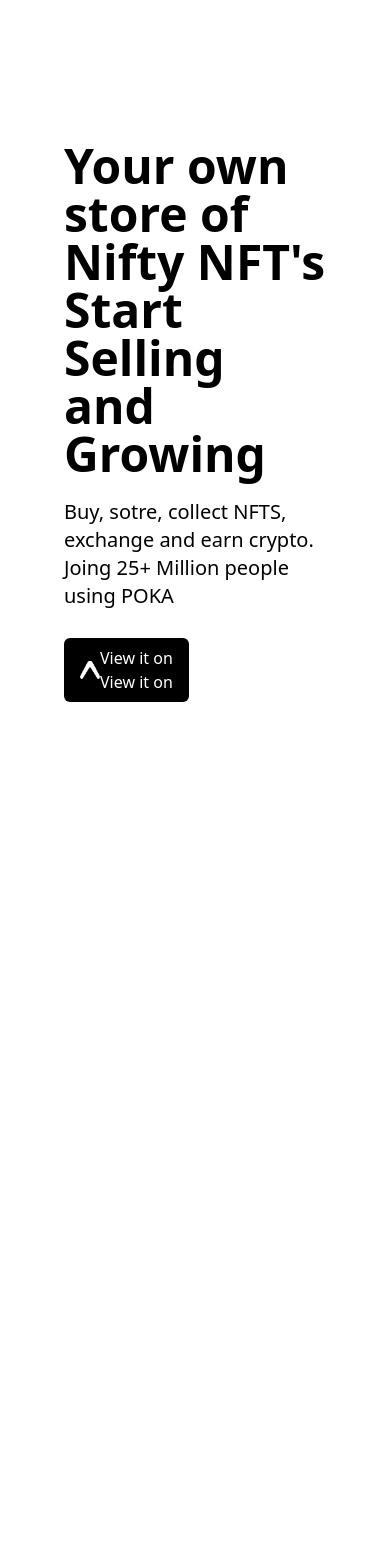
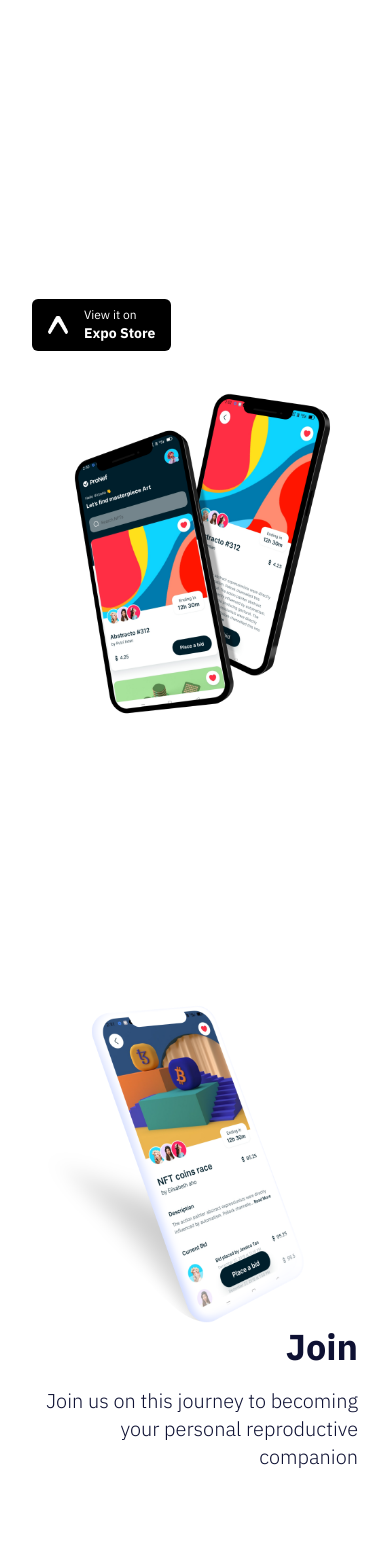
Before and after one commit to ranuseh/PokaApp, a React (Create React App) app: page / in a window 390 px wide. Shown: the top 1568 px of the page. Before the commit the page ends 844 px from the top, so only its background shows below. Built offline with nearby package versions, Linux system fonts and the light colour scheme.

Commit message:
initial commit

```diff
--- a/package.json
+++ b/package.json
@@ -2,6 +2,7 @@
   "name": "pokashowcase",
   "version": "0.1.0",
   "private": true,
+  "homepage": ".",
   "dependencies": {
     "@testing-library/jest-dom": "^5.16.5",
     "@testing-library/react": "^13.4.0",
--- a/src/App.js
+++ b/src/App.js
@@ -1,16 +1,44 @@
-import { Download, Features, SectionWrapper } from "./components";
-import assets from "./assets";
+import { Download, Features, SectionWrapper } from './components';
+import assets from './assets';
+import styles from './styles/Global';
 
 const App = () => {
   return (
     <>
       <SectionWrapper
-        title="Your own store of Nifty NFT's Start Selling and Growing"
-        description="Buy, sotre, collect NFTS, exchange and earn crypto. Joing 25+ Million people using POKA"
+        title="Introducing POKA"
+        description="Poka is a women's reproductive application designed with African women in mind by African women."
         showBtn
         mockupImg={assets.homeHero}
         banner="banner"
       />
+      <SectionWrapper
+        title="Join"
+        description="Join us on this journey to becoming your personal reproductive companion"
+        mockupImg={assets.homeCards}
+        reverse
+      />
+      <Features />
+      <SectionWrapper
+        title="Deployment"
+        description="Start Deplpoying now"
+        mockupImg={assets.feature}
+        reverse
+      />
+      <SectionWrapper
+        title="Creative ways to showcase the store"
+        description="POKA womens stuff"
+        showBtn
+        mockupImg={assets.mockup}
+        banner="banner02"
+      />
+      <Download />
+
+      <div className="px-4 py-2 justify-center items-center bg-primary flex-col text-center banner04">
+        <p className={`${styles.pText} ${styles.whiteText}`}>
+          Made with love by <span className="bold">JavaScript Mastery</span>
+        </p>
+      </div>
     </>
   );
 };
--- a/src/components/Button.jsx
+++ b/src/components/Button.jsx
@@ -1,21 +1,17 @@
 import React from "react";
+
 import styles from "../styles/Global";
 
 const Button = ({ assetUrl, link }) => {
   return (
     <div
       className={styles.btnBlack}
-      onClick={() => window.open(link, "-blank")}
+      onClick={() => window.open(link, "_blank")}
     >
       <img src={assetUrl} alt="expo_icon" className={styles.btnIcon} />
-      <div>
-        <p className={`${styles.btnText}`} font-normal text-xs>
-          View it on
-        </p>
-        <p className={`${styles.btnText}`} font-normal text-xs>
-          View it on
-        </p>
-
+      <div className="flex flex-col justify-start ml-4">
+        <p className={`${styles.btnText} font-normal text-xs`}>View it on</p>
+        <p className={`${styles.btnText} font-bold text-sm`}>Expo Store</p>
       </div>
     </div>
   );
--- a/src/components/Download.jsx
+++ b/src/components/Download.jsx
@@ -1,8 +1,26 @@
-import React from 'react'
+import React from 'react';
+
+import styles from '../styles/Global';
+import assets from '../assets';
 
 const Download = () => {
   return (
-    <div>Download</div>
+    <div className={`${styles.section} ${styles.bgWhite}`}>
+      <div className={`${styles.subSection} flex-col text-center`}>
+        <div>
+          <h1 className={`${styles.h1Text} ${styles.blackText}`}>Download the Source Code</h1>
+          <p className={`${styles.pText} ${styles.blackText}`}>Get the full source code on GitHub</p>
+        </div>
+        <button className={styles.btnPrimary}>Source Code</button>
+        <div className={styles.flexCenter}>
+          <img
+            src={assets.scene}
+            alt="download_png"
+            className={styles.fullImg}
+          />
+        </div>
+      </div>
+    </div>
   )
 }
 
--- a/src/components/Features.jsx
+++ b/src/components/Features.jsx
@@ -1,8 +1,31 @@
-import React from 'react'
+
+import React from 'react';
+
+import assets from '../assets';
+import styles from '../styles/Global';
+
+const FeatureCard = ({ iconUrl, iconText }) =>  (
+  <div className={styles.featureCard}>
+    <img src={iconUrl} alt="icon" className={styles.featureImg} />
+    <p className={styles.featureText}>{iconText}</p>
+  </div>
+)
 
 const Features = () => {
   return (
-    <div>Features</div>
+    <div className={`${styles.section} ${styles.bgPrimary} banner03`}>
+      <div className={`${styles.subSection} flex-col text-center`}>
+        <div>
+          <h1 className={`${styles.h1Text} ${styles.whiteText}`}>Technologies</h1>
+          <p className={`${styles.pText} ${styles.whiteText}`}>ProNef has been developed using a cross-platform technology, React Native.</p>
+        </div>
+
+        <div className={styles.flexWrap}>
+          <FeatureCard iconUrl={assets.react} iconText="React Native" />
+          <FeatureCard iconUrl={assets.javascript} iconText="JavaScript" />
+        </div>
+      </div>
+    </div>
   )
 }
 
--- a/src/components/SectionWrapper.jsx
+++ b/src/components/SectionWrapper.jsx
@@ -1,23 +1,63 @@
 import React from "react";
+
 import styles from "../styles/Global";
 import assets from "../assets";
 import Button from "./Button";
 
-const SectionWrapper = ({ title, description, showBtn, mockupImg, banner }) => {
+const SectionWrapper = ({
+  title,
+  description,
+  showBtn,
+  mockupImg,
+  banner,
+  reverse,
+}) => {
   return (
     <div
-      className={`min-h-screen ${styles.section} ${styles.bgWhite} ${banner}`}
+      className={`min-h-screen ${styles.section}
+      ${reverse ? styles.bgWhite : styles.bgPrimary}
+      ${banner}`}
     >
-      <div className={`flex items-center ${styles.boxClass}`}>
-        <div className={`${styles.descDiv}`}>
-          <h1 className={`${styles.h1Text}`}>{title}</h1>
-          <p className={`${styles.descriptionText}`}>{description}</p>
+      <div
+        className={`flex items-center
+        ${reverse ? styles.boxReverseClass : styles.boxClass}
+        w-11/12 sm:w-full minmd:w-3/4`}
+      >
+        <div
+          className={`${styles.descDiv}
+          ${reverse ? " fadeRightMini" : " fadeLeftMini"}
+          ${reverse ? styles.textRight : styles.textLeft}
+        `}
+        >
+          <h1
+            className={`
+          ${reverse ? styles.blackText : styles.whiteText}
+          ${styles.h1Text}`}
+          >
+            {title}
+          </h1>
+          <p
+            className={`
+          ${reverse ? styles.blackText : styles.whiteText}
+          ${styles.descriptionText}`}
+          >
+            {description}
+          </p>
           {showBtn && (
             <Button
-            assetUrl={assets.expo}
-            link="deployed nft marketplace rn" />
+              assetUrl={assets.expo}
+              link="https://expo.dev/@ranuseh/PokaAppNew?serviceType=classic&distribution=expo-go"
+            />
           )}
-          {/* <img src={mockupImg} alt="mockup"></img> */}
+        </div>
+        <div className={`flex-1 ${styles.flexCenter}p-8 sm:px-0`}>
+          <img
+            src={mockupImg}
+            alt="mockup"
+            className={`
+           ${reverse ? " fadeLeftMini" : " fadeRightMini"}
+          ${styles.sectionImg}`}
+          />
         </div>
       </div>
     </div>
--- a/src/components/index.js
+++ b/src/components/index.js
@@ -1,5 +1,5 @@
+import Features from "./Features";
 import Download from "./Download";
-import Features from "./Features";
 import SectionWrapper from "./SectionWrapper";
 
-export {Download, Features, SectionWrapper}
+export { Features, Download, SectionWrapper };
--- a/tailwind.config.js
+++ b/tailwind.config.js
@@ -1,8 +1,33 @@
-/** @type {import('tailwindcss').Config} */
 module.exports = {
-  content: ["./src/**/*.{js,jsx,ts,tsx}"],
+  content: ["./src/**/*.{html,js,jsx,ts,tsx}", "./src/sections/**/*.{js,jsx}"],
   theme: {
-    extend: {},
+    extend: {
+      colors: {
+        primary: "#0B65C6",
+        secondary: "#EEF1F6",
+        tertiary: "#0e1133",
+
+        lightBlue: "#E1F6FE",
+        lightPink: "#FDEEDC",
+        lightGreen: "#E1FDE2",
+      },
+      lineHeight: {
+        12: "1.2",
+        13: "1.3",
+        16: "1.6",
+      },
+    },
+    screens: {
+      lg: { max: "1800px" },
+      md: { max: "990px" },
+      sm: { max: "600px" },
+      xs: { max: "400px" },
+      minmd: "1700px",
+      minlg: "2100px",
+    },
+    fontFamily: {
+      IBMPlex: ["IBM Plex Sans", "sans-serif"],
+    },
   },
   plugins: [],
 };
```
Also changed, not shown: src/index.js (+5 -4 lines).
